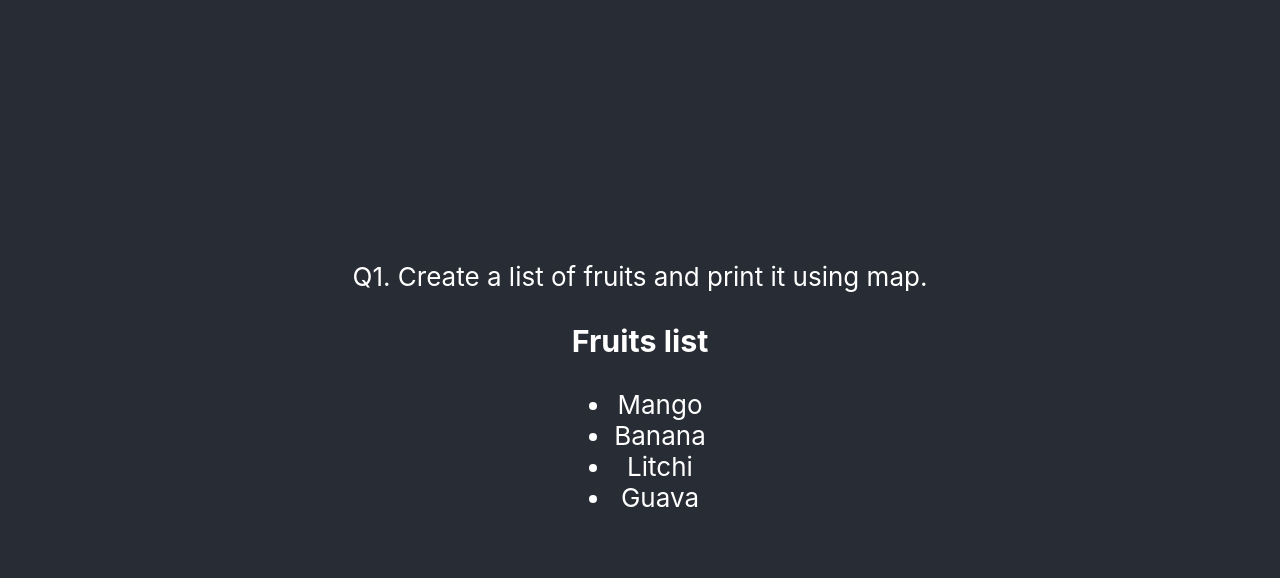
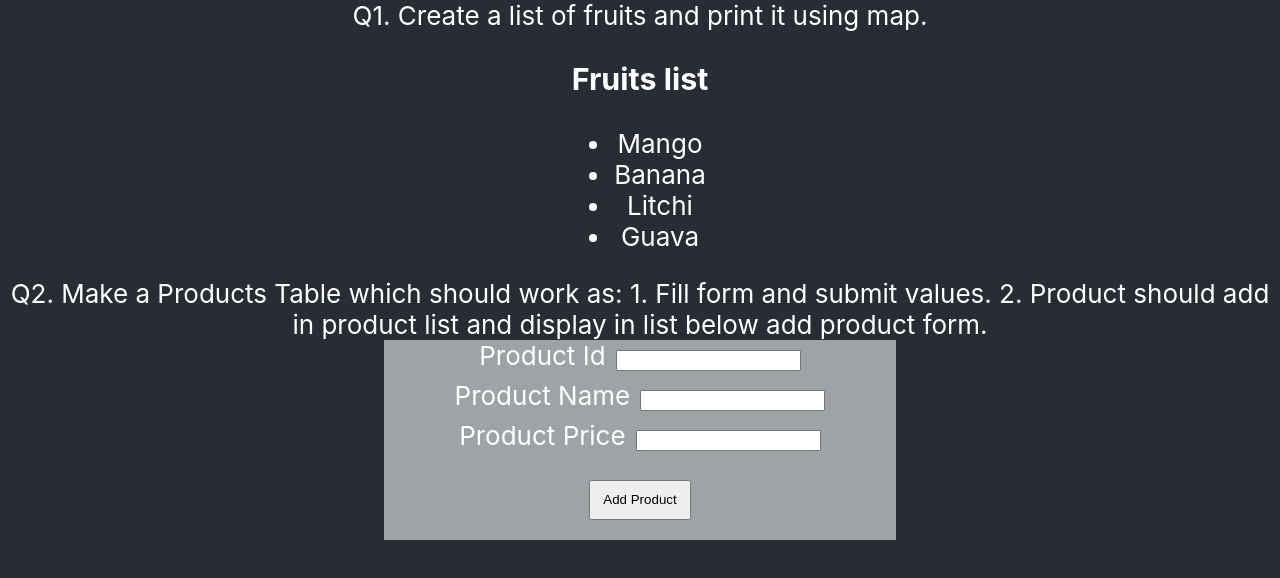
Before and after one commit to anshikachaurasiya-cedcoss/React, a React (Create React App) app: page / in a window 1280 px wide. Shown: the top 578 px of the page. Built offline with nearby package versions, Linux system fonts and the light colour scheme.

Commit message:
Q2. Make a Products Table which should work as:  1. Fill form and submit values. 2. Product should add in product list and display in list below add product form.

```diff
--- a/src/App.css
+++ b/src/App.css
@@ -19,7 +19,6 @@
   display: flex;
   flex-direction: column;
   align-items: center;
-  justify-content: center;
   font-size: calc(10px + 2vmin);
   color: white;
 }
@@ -36,3 +35,38 @@
     transform: rotate(360deg);
   }
 }
+
+/* my editing */
+
+#products{
+  height: 200px;
+  width: 40%;
+  background-color: #9ea4a5;
+  display: flex;
+  flex-direction: column;
+  justify-content: center;
+}
+#products div{
+  height: 20%;
+}
+#products div input{
+  margin-left: 2%;
+}
+#products button{
+  height: 20%;
+  width: 20%;
+  margin:auto;
+}
+#table{
+  height: 30%;
+  width: 40%;
+}
+table{
+  height: 20%;
+  width:100%;
+  text-align: center;
+}
+table,td{
+  border: 1px solid grey;
+  border-collapse: collapse;
+}
--- a/src/App.js
+++ b/src/App.js
@@ -1,4 +1,5 @@
 import List from './Components/List';
+import Producttable from './Components/Producttable';
 import './App.css';
 
 function App() {
@@ -7,6 +8,8 @@ function App() {
       <header className="App-header">
       Q1. Create a list of fruits and print it using map.
       <List/>
+      Q2. Make a Products Table which should work as:  1. Fill form and submit values. 2. Product should add in product list and display in list below add product form.
+      <Producttable/>
       </header>
     </div>
   );
--- /dev/null
+++ b/src/Components/Producttable.js
@@ -0,0 +1,63 @@
+import React, { Component } from 'react'
+
+export class Producttable extends Component {
+  constructor(props) {
+    super(props)
+
+    this.state = {
+      pId:'',pName:'',pPrice:'',data:[]
+    }
+  }
+  idVal=(event)=>{
+    this.setState({
+      pId:event.target.value
+    })
+  }
+  nameVal=(event)=>{
+    this.setState({
+      pName:event.target.value
+    })
+  }
+  priceVal=(event)=>{
+    this.setState({
+      pPrice:event.target.value
+    })
+  }
+  add=()=>{
+    this.state.data.push({ID:this.state.pId,NAME:this.state.pName,PRICE:this.state.pPrice})
+    this.setState({data:this.state.data},()=>{
+        this.setState({
+            pId:'',pName:'',pPrice:''
+        })
+    })
+  }
+  render() {
+
+    return (
+      <>
+      <div id='products'>
+        <div>
+          <span>Product Id</span>
+          <input type='number' onChange={this.idVal} value={this.state.pId}/>
+        </div>
+        <div>
+          <span>Product Name</span>
+          <input type='text' onChange={this.nameVal} value={this.state.pName}/>
+        </div>
+        <div>
+          <span>Product Price</span>
+          <input type='number' onChange={this.priceVal} value={this.state.pPrice}/>
+        </div>
+        <button onClick={this.add}>Add Product</button>
+      </div>
+      <div id='table'>
+        <table>
+          {this.state.data.map((item)=> <tr><td>{item.ID}</td><td>{item.NAME}</td><td>{item.PRICE}</td></tr> )}
+        </table>
+      </div>
+      </>
+    )
+  }
+}
+
+export default Producttable
```
